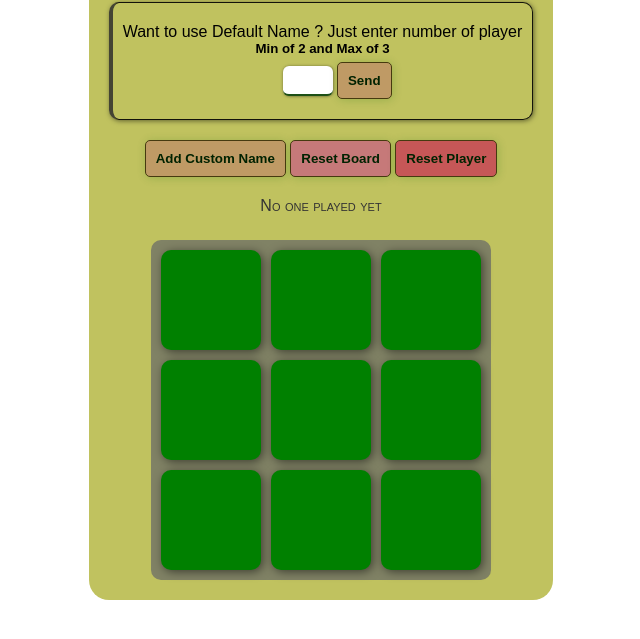
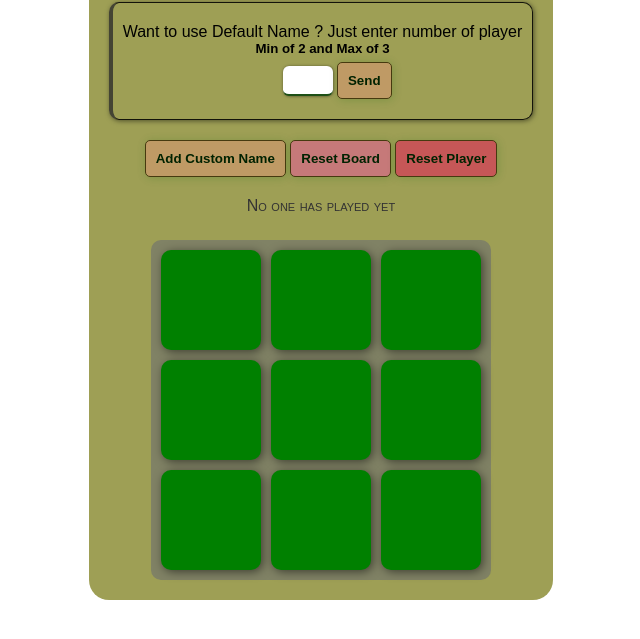
Before and after one commit to PRINCE-OBOT/Tic-Tac-Toe, a plain HTML site: page index.html in a window 1280 px wide. Shown: the part 75-714 px from the top of the page, without its empty margins (319-959 px from the left). Drawn offline with Linux system fonts and the light colour scheme.

Commit message:
Modify text

```diff
--- a/pages/script.js
+++ b/pages/script.js
@@ -4,7 +4,7 @@ const MIN_PLAYERS = 2
 const MAX_PLAYERS = 3
 const MSS_FOR_ALREADY_ADD_PLAYER = "Already added player";
 const MSS_FOR_MARKED_CELL = "The board is marked";
-const MSS_FOR_EMPTY_CELL = "No one played yet";
+const MSS_FOR_EMPTY_CELL = "No one has played yet";
 
 const container = document.querySelector('.container')
 const cellContainer = container.querySelector(".cell-container")
--- a/pages/style.css
+++ b/pages/style.css
@@ -15,7 +15,7 @@ body{
 .container{
     width: fit-content;
     margin: 0 auto 0;
-    background-color: rgb(192, 194, 95);
+    background-color: rgb(158, 159, 85);
     padding: 20px;
     border-radius: 20px;
 }
```
